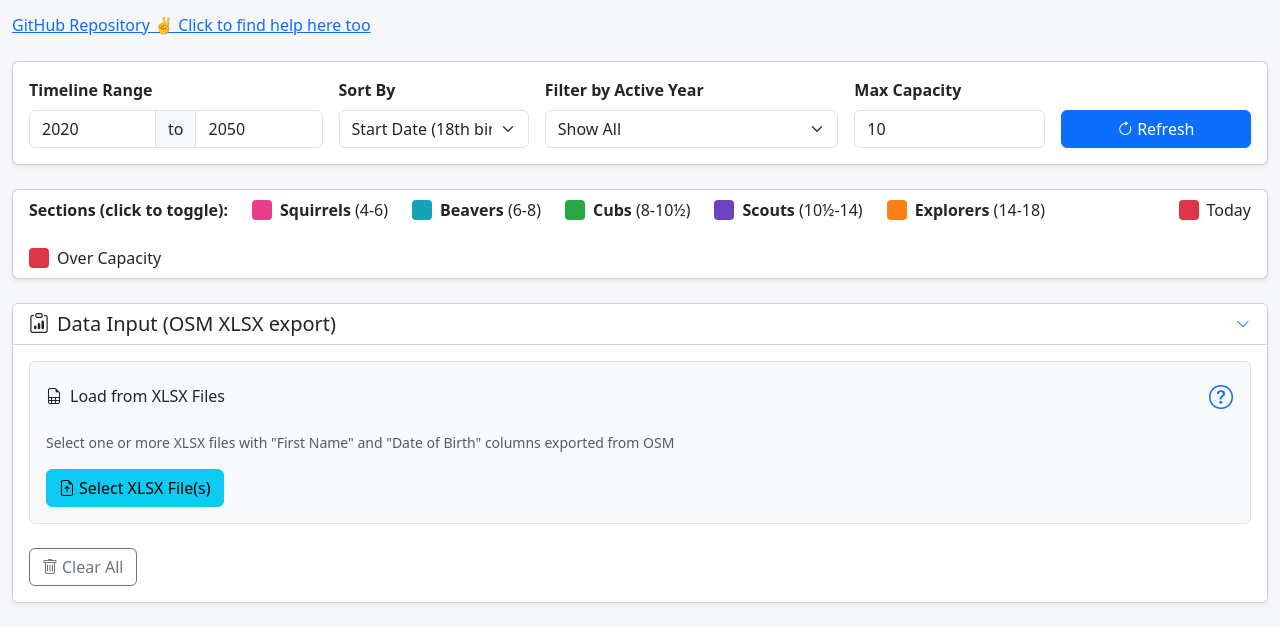
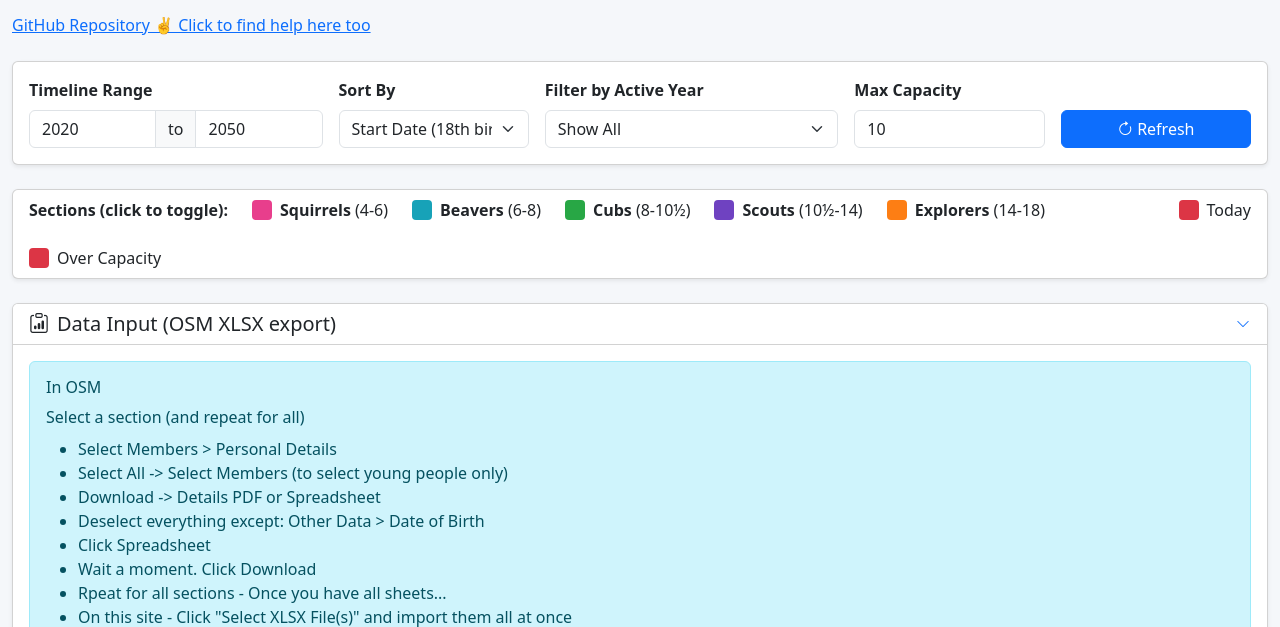
Before and after one commit to p10tyr/gantry, a plain HTML site: page index.html in a window 1280 px wide. Shown: the part 153-780 px from the top of the page. Drawn offline with nearby package versions, Linux system fonts and the light colour scheme; a script that the page names is missing.

Commit message:
clean up some of the slop

```diff
--- a/index.html
+++ b/index.html
@@ -109,14 +109,6 @@
             <div class="collapse show" id="dataInputCollapse">
                 <div class="card-body">
                     <!-- XLSX Upload Section -->
-                    <div class="mb-4 p-3 border rounded bg-light">
-                        <div class="d-flex justify-content-between align-items-center mb-3">
-                            <h6 class="mb-0"><i class="bi bi-file-earmark-spreadsheet me-2"></i>Load from XLSX Files</h6>
-                            <button class="btn btn-link p-0" type="button" data-bs-toggle="collapse" data-bs-target="#xlsxInstructionsCollapse">
-                                <i class="bi bi-question-circle" style="font-size: 1.5rem;"></i>
-                            </button>
-                        </div>
-                        <div class="collapse mb-3" id="xlsxInstructionsCollapse">
                         <div class="alert alert-info mb-3" role="alert">
                             <h6 class="alert-heading">In OSM</h6>
                             <p class="mb-2">Select a section (and repeat for all)</p>
@@ -132,34 +124,16 @@
                             </ul>
                             <a href="https://github.com/p10tyr/gantry?tab=readme-ov-file#how-to" target="_blank" rel="noopener noreferrer" class="alert-link">Still stuck? More info here ...</a>
                         </div>
-                        </div>
                         <p class="small text-muted mb-3">Select one or more XLSX files with "First Name" and "Date of Birth" columns exported from OSM</p>
                         <div class="d-flex gap-2">
                             <input type="file" id="xlsxFileInput" accept=".xlsx" multiple style="display: none;">
                             <button class="btn btn-info" onclick="document.getElementById('xlsxFileInput').click()">
                                 <i class="bi bi-file-earmark-arrow-up me-1"></i>Select XLSX File(s)
                             </button>
-                            <span class="align-self-center text-muted small" id="xlsx-status"></span>
-                        </div>
-                    </div>
-
-                    <!-- CSV Manual Input Section -->
-                    <!-- <div class="mb-3">
-                        <label class="form-label">
-                            Or paste your data below in CSV format: <code>Name,DateOfBirth</code> (one person per line, date as YYYY-MM-DD)
-                        </label>
-                        <textarea class="form-control font-monospace" id="csvDataInput" rows="8" placeholder="Piotr Kula,2020-03-15"></textarea>
-                    </div> -->
-                    <div class="d-flex gap-2">
-                        <!-- <button class="btn btn-success" onclick="loadFromCSV()">
-                            <i class="bi bi-play-fill me-1"></i>Load CSV Data
-                        </button> -->
                               <button class="btn btn-outline-secondary" onclick="clearData()">
                             <i class="bi bi-trash me-1"></i>Clear All
                         </button>
-                        <!-- <button class="btn btn-outline-secondary" onclick="downloadCSV()">
-                            <i class="bi bi-download me-1"></i>Download CSV
-                        </button> -->
+                            <span class="align-self-center text-muted small" id="xlsx-status"></span>
                              <span class="ms-auto align-self-center text-muted" id="data-status"></span>
                         </div>
                 </div>
```
Lines whose indentation alone changed are shown as unchanged.
